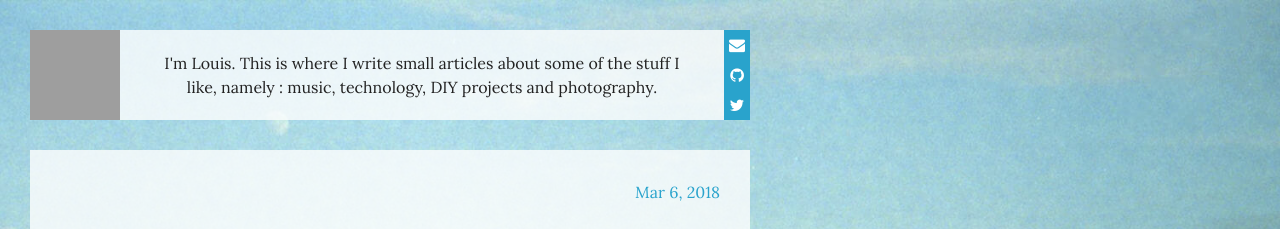
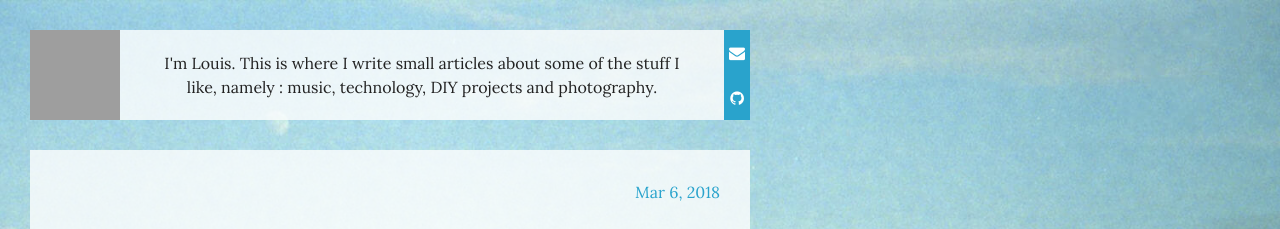
Before and after one commit to louisroy/louisroy.github.io, a Jekyll site: the page built from index.html, in a window 1280 px wide. Shown: the top 229 px of the page. Built offline with Jekyll 4.4.1, drawn with Linux system fonts in a browser that asks for light colours; nearby versions of some CDN libraries; comment, search, counter and statistics services are not loaded; grey boxes are pictures that could not be loaded.

Commit message:
Removing Twitter

```diff
--- a/_includes/header.html
+++ b/_includes/header.html
@@ -8,6 +8,5 @@
 	<nav class="site-social-icons">
 		{% include icon-email.html email=site.email %}
 		{% include icon-github.html username=site.github_username %}
-		{% include icon-twitter.html username=site.twitter_username %}
 	</nav>
 </header>
```
